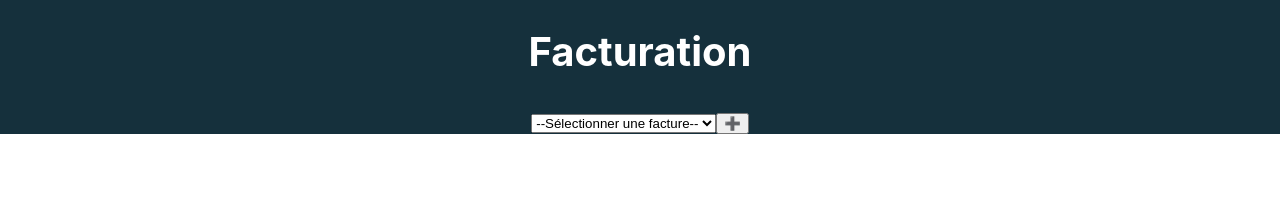
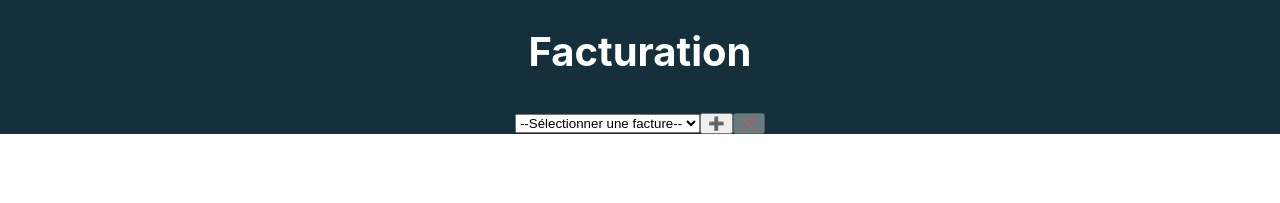
Before and after one commit to vincenthugues/invoice-editor, a React (Create React App) app: page / in a window 1280 px wide. Shown: the top 203 px of the page. Built offline with nearby package versions, Linux system fonts and the light colour scheme.

Commit message:
feat: allow removing invoices

```diff
--- a/src/App.js
+++ b/src/App.js
@@ -2,8 +2,10 @@ import { useState } from "react";
 import "./App.css";
 import InvoiceEditor from "./components/InvoiceEditor";
 import InvoiceSelector from "./components/InvoiceSelector";
+import { useInvoices } from "./hooks";
 
 const App = () => {
+  const [, , deleteInvoice] = useInvoices();
   const [selectedInvoiceId, setSelectedInvoiceId] = useState();
 
   return (
@@ -13,6 +15,7 @@ const App = () => {
         <InvoiceSelector
           selectedId={selectedInvoiceId}
           onChange={(id) => setSelectedInvoiceId(id)}
+          onDelete={(id) => deleteInvoice(id)}
         />
       </header>
       {selectedInvoiceId && <InvoiceEditor invoiceId={selectedInvoiceId} />}
--- a/src/components/InvoiceSelector.js
+++ b/src/components/InvoiceSelector.js
@@ -1,7 +1,7 @@
 import { useInvoices } from "../hooks";
 import { InvoiceCreator } from "./InvoiceCreator";
 
-const InvoiceSelector = ({ selectedId, onChange }) => {
+const InvoiceSelector = ({ selectedId, onChange, onDelete }) => {
   const [invoices] = useInvoices();
 
   return (
@@ -20,6 +20,14 @@ const InvoiceSelector = ({ selectedId, onChange }) => {
         ))}
       </select>
       <InvoiceCreator onCreate={onChange} />
+      <button
+        onClick={() => {
+          if (window.confirm("Supprimer la facture ?")) onDelete(selectedId);
+        }}
+        disabled={!selectedId}
+      >
+        ❌
+      </button>
     </div>
   );
 };
--- a/src/hooks.js
+++ b/src/hooks.js
@@ -73,7 +73,17 @@ export const useInvoices = () => {
     return newId;
   };
 
-  return [invoices, createInvoice];
+  const deleteInvoice = (invoiceId) => {
+    const invoiceIndex = invoices.findIndex(({ id }) => id === invoiceId);
+    const updatedInvoices = [
+      ...invoices.slice(0, invoiceIndex),
+      ...invoices.slice(invoiceIndex + 1),
+    ];
+    localStorage.setItem("invoices", JSON.stringify(updatedInvoices));
+    setInvoices(updatedInvoices);
+  };
+
+  return [invoices, createInvoice, deleteInvoice];
 };
 
 export const useInvoice = (invoiceId) => {
```
